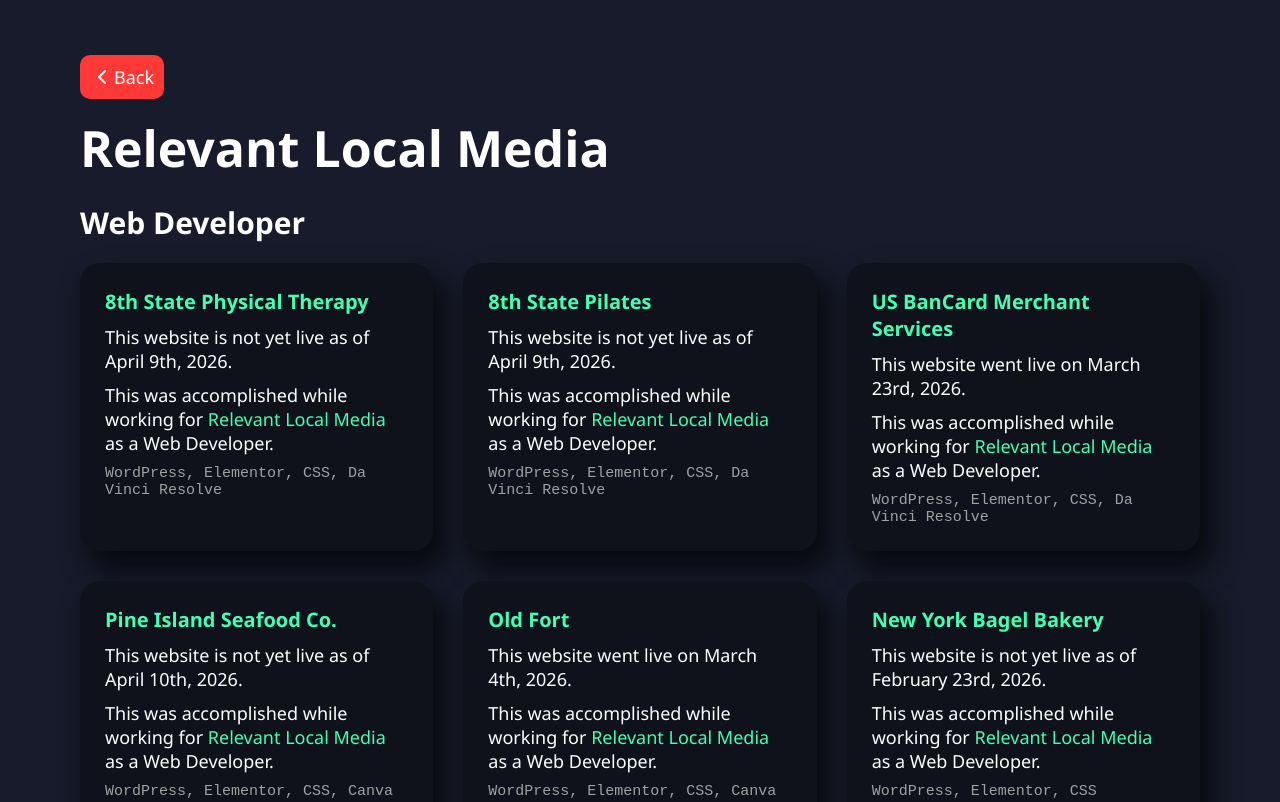
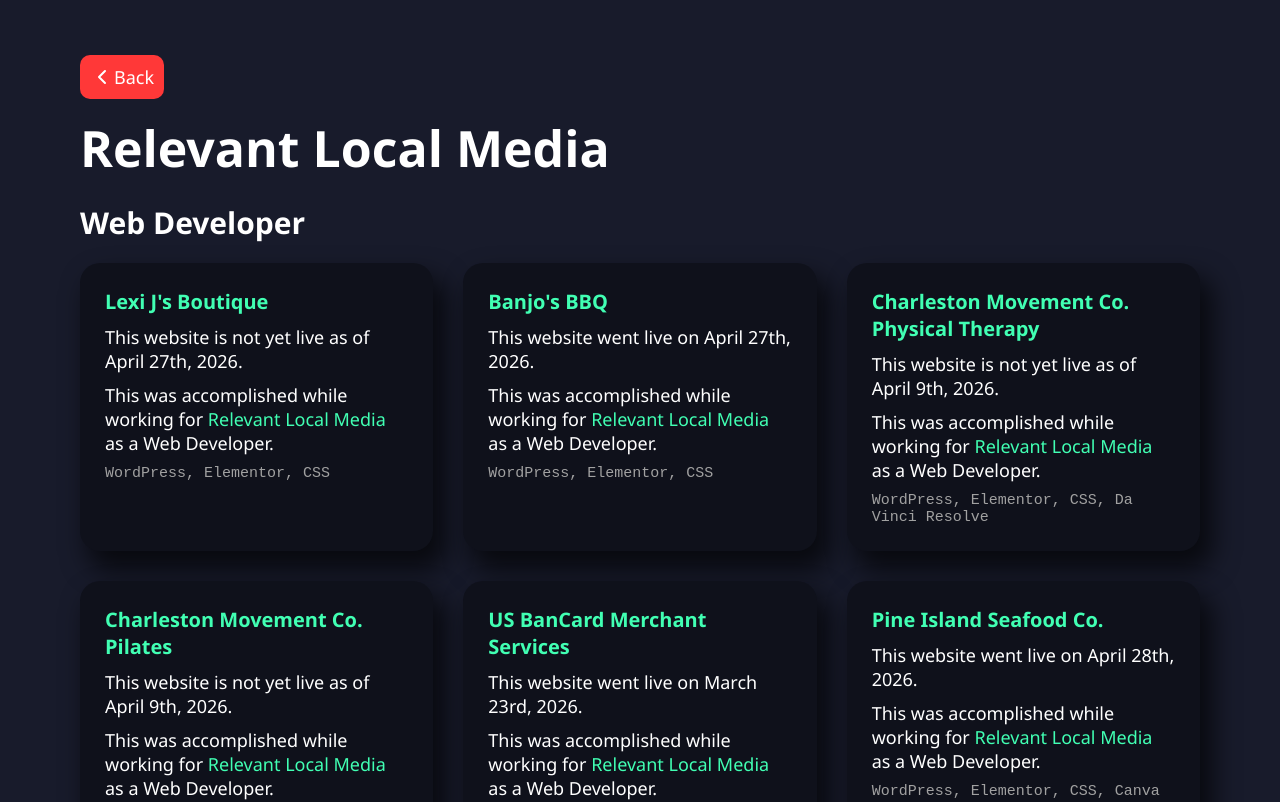
Before and after one commit to snaramirez872/seanramirez, a Next.js app: page /projects/relevant-local-media in a window 1280 px wide. Shown: the top 802 px of the page. Built offline with nearby package versions, Linux system fonts and the light colour scheme.

Commit message:
updated next.js version and added new websites to rlm page

```diff
--- a/package.json
+++ b/package.json
@@ -12,9 +12,9 @@
     "@vercel/analytics": "latest",
     "@vercel/speed-insights": "^1.3.1",
     "lucide-react": "^0.555.0",
-    "next": "^16.0.7",
-    "react": "^19.2.1",
-    "react-dom": "^19.2.1"
+    "next": "^16.2.4",
+    "react": "^19.2.5",
+    "react-dom": "^19.2.5"
   },
   "devDependencies": {
     "@eslint/eslintrc": "^3",
--- a/src/app/projects/relevant-local-media/page.tsx
+++ b/src/app/projects/relevant-local-media/page.tsx
@@ -1,5 +1,3 @@
-import NonLinkProjectCards from "../components/reusable/NonLinkProjectCard";
-import PersonalProjectCards from "../components/reusable/PersonalProjectCards";
 import RLMProjCard from "./components/RLMProjCard";
 import BackButtonHeader from "../components/reusable/BackButtonHeader";
 import "../projectspage.css";
@@ -14,14 +12,28 @@
                 <div className="professional-projects">
                     <div className="personal-grid">
                         <RLMProjCard
-                            title="8th State Physical Therapy"
+                            title="Lexi J's Boutique"
+                            url="https://lexijsboutique.wpenginepowered.com"
+                            techList="WordPress, Elementor, CSS"
+                        >
+                            <p className="description">This website is not yet live as of April 27th, 2026.</p>
+                        </RLMProjCard>
+                        <RLMProjCard
+                            title="Banjo's BBQ"
+                            url="https://eigthstreetpt.wpenginepowered.com"
+                            techList="WordPress, Elementor, CSS"
+                        >
+                            <p className="description">This website went live on April 27th, 2026.</p>
+                        </RLMProjCard>
+                        <RLMProjCard
+                            title="Charleston Movement Co. Physical Therapy"
                             url="https://eigthstreetpt.wpenginepowered.com"
                             techList="WordPress, Elementor, CSS, Da Vinci Resolve"
                         >
                             <p className="description">This website is not yet live as of April 9th, 2026.</p>
                         </RLMProjCard>
                         <RLMProjCard
-                            title="8th State Pilates"
+                            title="Charleston Movement Co. Pilates"
                             url="https://eighthpilates.wpenginepowered.com"
                             techList="WordPress, Elementor, CSS, Da Vinci Resolve"
                         >
@@ -36,10 +48,10 @@
                         </RLMProjCard>
                         <RLMProjCard
                             title="Pine Island Seafood Co."
-                            url="https://pineislandsea.wpenginepowered.com"
+                            url="https://pineislandseafoodco.com"
                             techList="WordPress, Elementor, CSS, Canva"
                         >
-                            <p className="description">This website is not yet live as of April 10th, 2026.</p>
+                            <p className="description">This website went live on April 28th, 2026.</p>
                         </RLMProjCard>
                         <RLMProjCard
                             title="Old Fort"
@@ -50,10 +62,10 @@
                         </RLMProjCard>
                         <RLMProjCard
                             title="New York Bagel Bakery"
-                            url="https://nybagelbakery.wpenginepowered.com"
+                            url="https://newyorkbagelspa.com"
                             techList="WordPress, Elementor, CSS"
                         >
-                            <p className="description">This website is not yet live as of February 23rd, 2026.</p>
+                            <p className="description">This website went live on April 27th, 2026.</p>
                         </RLMProjCard>
                         <RLMProjCard
                             title="Skeeter's Pub"
```
Also changed, not shown: 1 other file (tests, documents, lock files or other folders).
